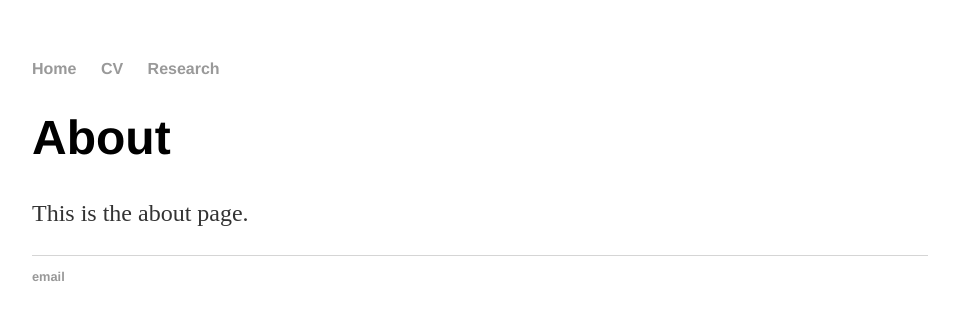
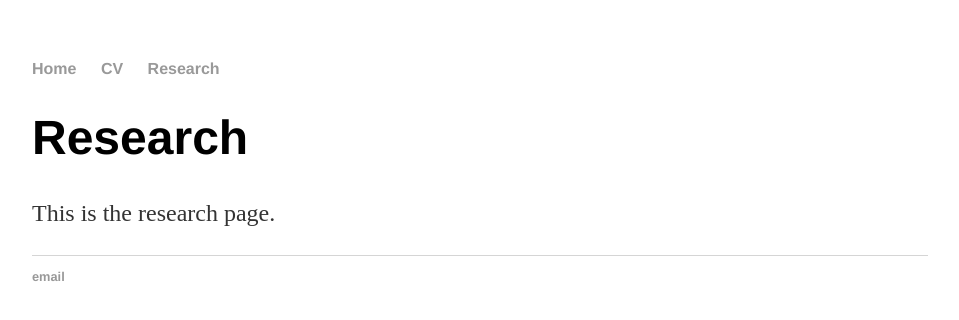
Before and after one commit to michaelrotolo/github.io, a Jekyll site: the page built from research/index.html, in a window 1280 px wide. Shown: the top 320 px of the page, without its empty margins (160-1119 px from the left). Built offline with Jekyll 4.4.1, drawn with Linux system fonts in a browser that asks for light colours.

Commit message:
Update and rename about/index.html to research/index.html

```diff
--- a/about/index.html
+++ b/research/index.html
@@ -3,6 +3,6 @@ layout: default
 title: Michael Rotolo
 ---
 <div class="blurb">
-	<h1>About</h1>
-	<p>This is the about page.</p>
+	<h1>Research</h1>
+	<p>This is the research page.</p>
 </div><!-- /.blurb -->
```
